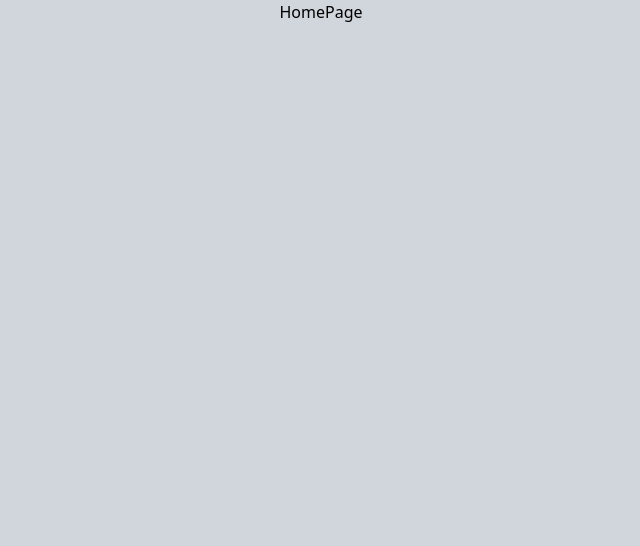
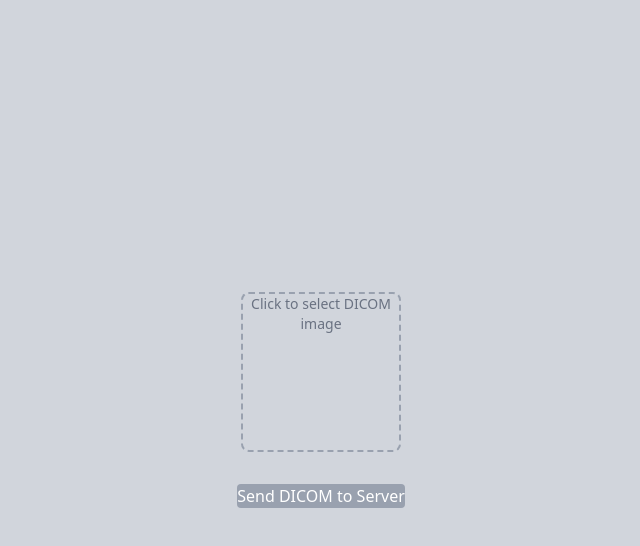
Before and after one commit to kelvinleandro/lung-segmentation-client, a React (Vite) app: page / in a window 1280 px wide. Shown: the top 546 px of the page, without its empty margins (319-959 px from the left). Built offline with nearby package versions, Linux system fonts and the light colour scheme.

Commit message:
feat: começando leitura e exibição do arquivo DICOM

```diff
--- a/src/pages/home.tsx
+++ b/src/pages/home.tsx
@@ -1,7 +1,96 @@
+import { useState, useRef, useEffect } from "react";
+import axios from "axios";
+import * as cornerstone from "cornerstone-core";
+import cornerstoneDICOMImageLoader from '@cornerstonejs/dicom-image-loader';
+
 const HomePage = () => {
+  const [image, setImage] = useState<string | null>(null);
+  const [dicomFile, setDicomFile] = useState<File | null>(null);
+  const imageRef = useRef<HTMLDivElement>(null);
+
+  const handleFileSelect = (event: React.ChangeEvent<HTMLInputElement>) => {
+    const file = event.target.files?.[0];
+    if (!file) return;
+
+    setDicomFile(file);
+
+    // Read and display the DICOM image using Cornerstone
+    const imageId = cornerstoneDICOMImageLoader.wadouri.fileManager.add(file);
+    cornerstone.loadImage(imageId).then((image) => {
+      if (imageRef.current) {
+        cornerstone.enable(imageRef.current);
+        cornerstone.displayImage(imageRef.current, image);
+        setImage(imageId); // Set the image ID for reference
+      }
+    });
+  };
+
+  const sendFileToServer = async () => {
+    if (!dicomFile) return;
+
+    const reader = new FileReader();
+    reader.readAsDataURL(dicomFile);
+    reader.onload = async () => {
+      const base64 = reader.result as string;
+
+      try {
+        const response = await axios.post("/api/upload-dicom", { file: base64 });
+        console.log("File uploaded successfully:", response.data);
+      } catch (error) {
+        console.error("Error uploading file:", error);
+      }
+    };
+  };
+
+  // Cleanup Cornerstone on component unmount
+  useEffect(() => {
+    return () => {
+      if (imageRef.current) {
+        // eslint-disable-next-line react-hooks/exhaustive-deps
+        cornerstone.disable(imageRef.current);
+      }
+    };
+  }, []);
+
   return (
-    <div className="bg-gray-300 h-screen w-full flex flex-col gap-8 items-center py-8">
-      HomePage
+    <div className="bg-gray-300 h-screen w-full flex flex-col gap-8 items-center justify-center py-8">
+      {/* Image Selection Area */}
+      <div
+        onClick={() => document.getElementById("dicom-upload")?.click()}
+        className="border-2 border-dashed rounded-lg p-6 cursor-pointer border-gray-400 h-40 w-40 transition-colors"
+      >
+        {image ? (
+          <div className="relative">
+            <div ref={imageRef} className="w-full h-full">
+              {/* Cornerstone will render the DICOM image here */}
+            </div>
+            <p className="text-sm text-gray-500 text-center mt-2">
+              Click to change image
+            </p>
+          </div>
+        ) : (
+          <div className="text-center">
+            <p className="mt-2 text-sm text-gray-500">
+              Click to select DICOM image
+            </p>
+          </div>
+        )}
+        <input
+          id="dicom-upload"
+          type="file"
+          accept=".dcm"
+          className="hidden"
+          onChange={handleFileSelect}
+        />
+      </div>
+
+      <button
+        onClick={sendFileToServer}
+        disabled={!dicomFile}
+        className="mt-4 px-4 py-2 bg-blue-500 text-white rounded hover:bg-blue-600 disabled:bg-gray-400"
+      >
+        Send DICOM to Server
+      </button>
     </div>
   );
 };
```
Also changed, not shown: package.json (+7 -0 lines), 1 other file (tests, documents, lock files or other folders).
